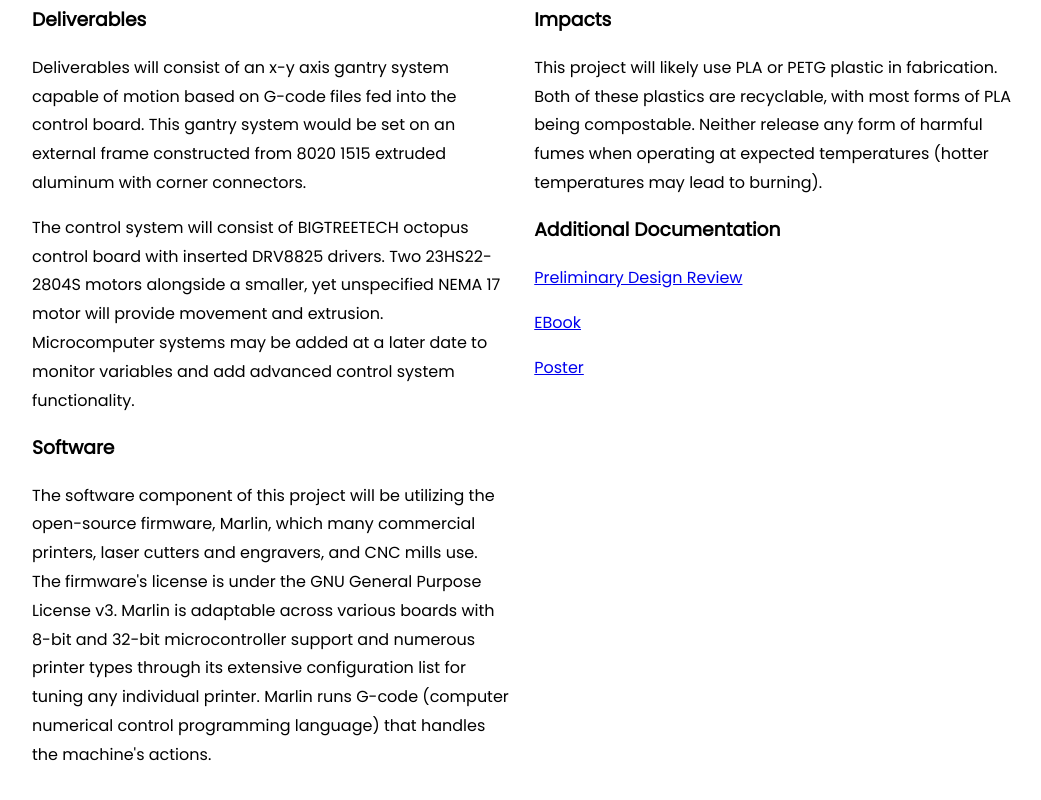
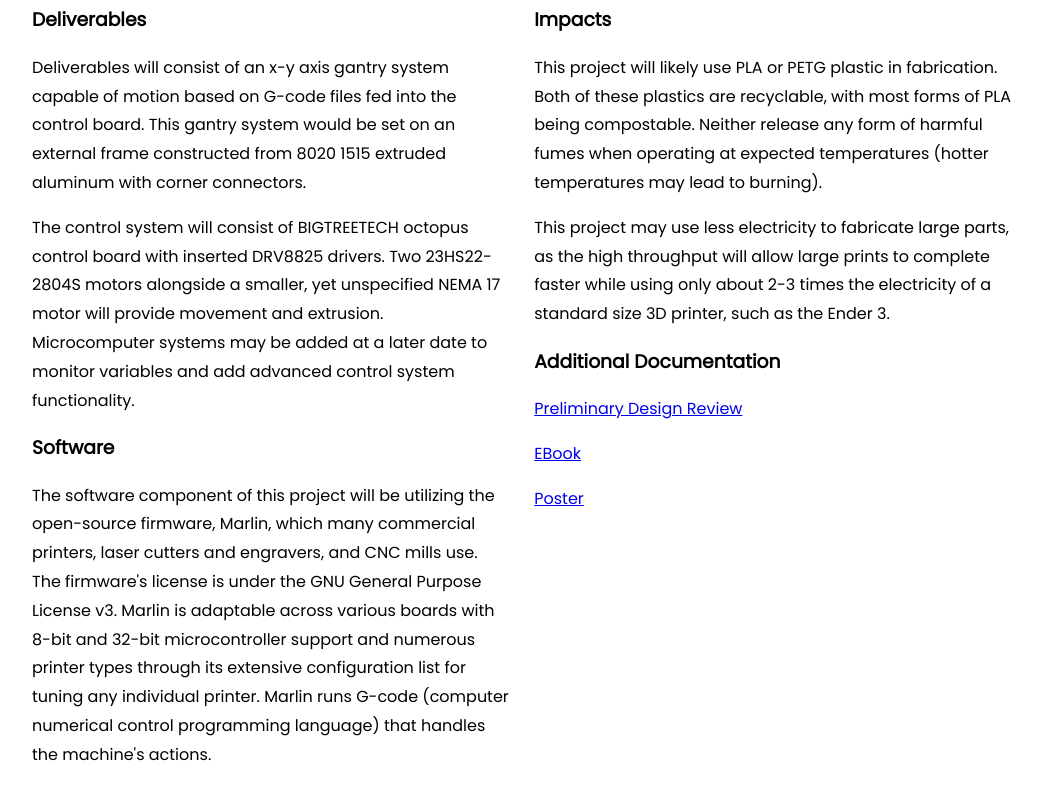
Before and after one commit to slee034/3Dprinter, a plain HTML site: page index.html in a window 1280 px wide. Shown: the part 4508-5308 px from the top of the page, without its empty margins (118-1159 px from the left). Drawn offline with nearby package versions, Linux system fonts and the light colour scheme; files whose address does not match are found by name.

Commit message:
Update index.html

```diff
--- a/index.html
+++ b/index.html
@@ -136,6 +136,11 @@
                         harmful fumes when operating at expected temperatures (hotter temperatures may lead to
                         burning).
                     </p>
+                    <p>
+                        This project may use less electricity to fabricate large parts, as the high throughput will
+                        allow large prints to complete faster while using only about 2-3 times the electricity of a
+                        standard size 3D printer, such as the Ender 3.
+                    </p>
                     <h3>Additional Documentation</h3>
                     <p>
                         <a href="Design Report.pdf">Preliminary Design Review</a>
```
